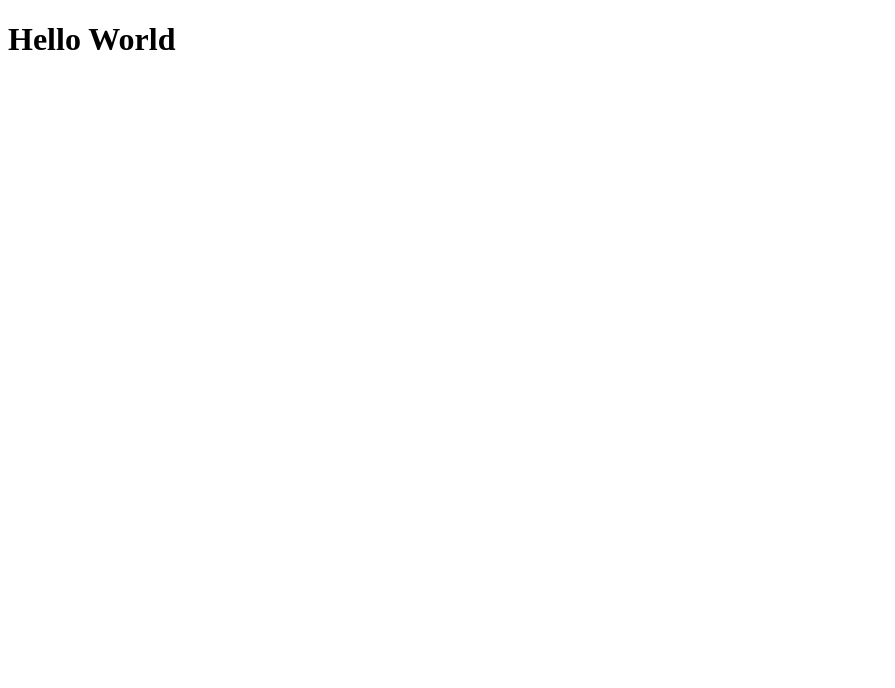
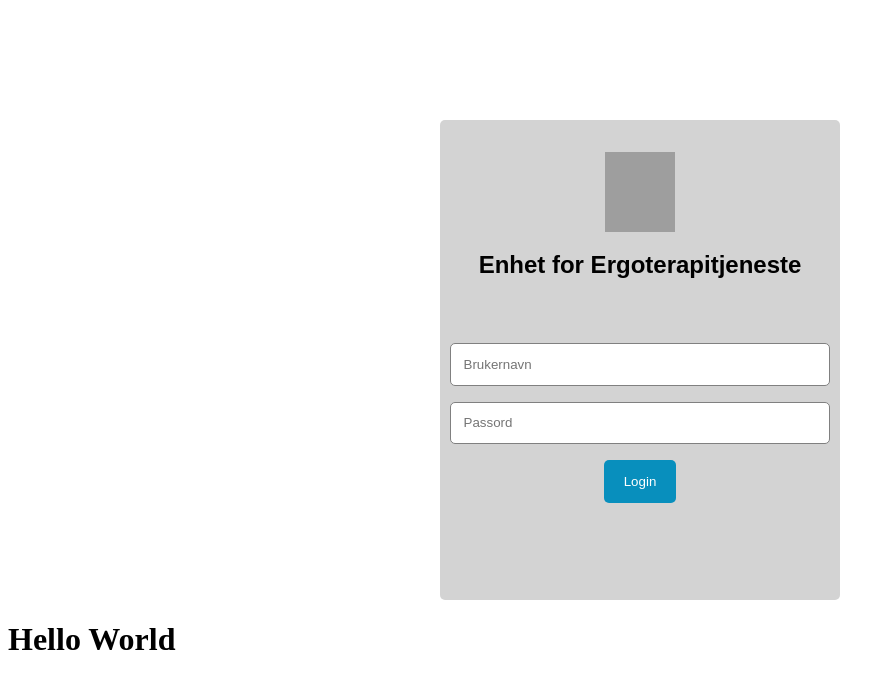
Before and after one commit to didriksg/tdt4290-gruppe3, a React (Vite) app in the folder client/: page / in a window 1280 px wide. Shown: the top 688 px of the page, without its empty margins (0-895 px from the left). Built offline with nearby package versions, Linux system fonts and the light colour scheme; grey boxes are pictures that could not be loaded.

Commit message:
adds loginscreen.

```diff
--- a/client/src/App.js
+++ b/client/src/App.js
@@ -1,4 +1,5 @@
 import React, {Component} from 'react';
+import LoginScreen from "./components/loginscreen/loginscreen";
 
 class App extends Component{
 
@@ -6,6 +7,7 @@ class App extends Component{
         return(
             <div>
                 <div className="container">
+                    <LoginScreen/>
                     <h1>Hello World {this.props.name}</h1>
                 </div>
             </div>
--- /dev/null
+++ b/client/src/components/loginscreen/loginscreen.css
@@ -0,0 +1,46 @@
+.logincontainer{
+    display: flex;
+    align-items: center;
+    justify-content: center;
+}
+
+
+.loginelements{
+    border-radius: 5px;
+    margin-top: 7rem;
+    text-align: center;
+    background-color: lightgrey;
+    height: 30rem;
+    width: 25rem;
+    font-family: sans-serif;
+    font-size: 75%;
+}
+
+.logo{
+    margin-top: 2rem;
+}
+
+.inputfelter{
+    margin-top: 4rem;
+}
+
+.usernamebox{
+    border-radius: 5px;
+    border: 1px solid grey;
+    padding: 0.8rem;
+    margin-bottom: 1rem;
+}
+
+button {
+    border-radius: 5px;
+    background-color:rgb(8, 143, 189);
+    color: white;
+    padding: 14px 20px;
+    border: none;
+    cursor: pointer;
+
+  }
+
+button:hover {
+    opacity: 0.8;
+}
--- /dev/null
+++ b/client/src/components/loginscreen/loginscreen.js
@@ -0,0 +1,41 @@
+import React from "react";
+import "./loginscreen.css";
+
+
+class LoginScreen extends React.Component{
+
+
+    render(){
+        return(
+            <div className="logincontainer">
+
+                <div className="loginelements">
+
+                    <div className="logo">
+                        <img  src="https://upload.wikimedia.org/wikipedia/commons/c/ce/Trondheim_komm.svg" width="70" height="80"/>
+                    </div>
+
+                    <h1>Enhet for Ergoterapitjeneste</h1>
+
+                    <div className="inputfelter">
+                        <form>
+                            <input className="usernamebox" type="text" size="42" placeholder="Brukernavn"></input>
+                            <input className="usernamebox" type="password" size="42" placeholder="Passord"></input>
+
+                        </form>
+                    </div>
+
+                    <div className="loginbutton">
+                        <form>
+                        <button type="submit">Login</button>
+                        </form>
+                    </div>
+
+                </div>
+            </div>
+        )
+    }
+
+}
+
+export default LoginScreen;
```
